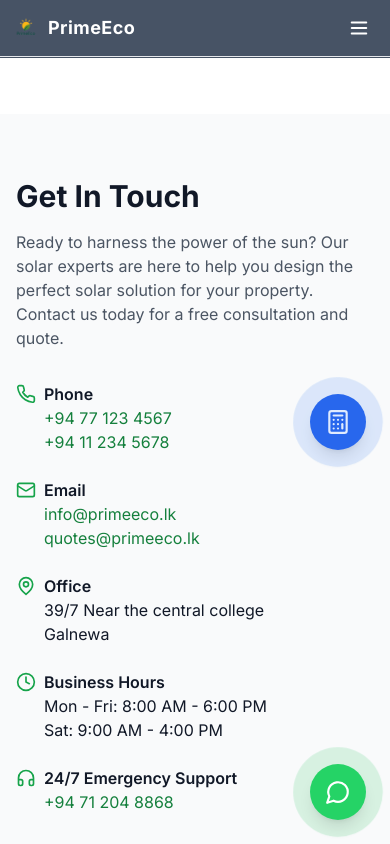
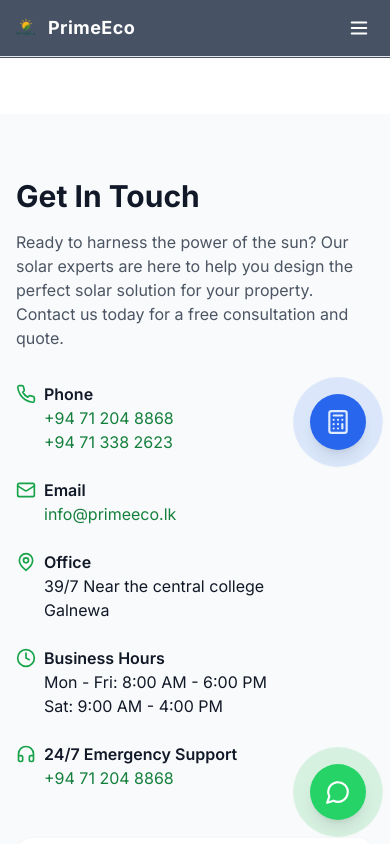
Before and after one commit to drosura-creator/primeeco_site, a React (Vite) app: page /contact in a window 390 px wide. Shown: the top 844 px of the page. Built offline with nearby package versions, Linux system fonts and the light colour scheme; no server answers.

Commit message:
Update Contact.tsx
Updated phone number, email, and address on the contact section.

```diff
--- a/src/components/Contact.tsx
+++ b/src/components/Contact.tsx
@@ -49,10 +49,10 @@ export default function Contact() {
                 <Phone className="w-5 h-5 text-green-600" /> Phone
               </h3>
               <p className="ml-7">
-                <a href="tel:+94771234567" className="text-green-700 hover:underline">+94 77 123 4567</a>
+                <a href="tel:+94712048868" className="text-green-700 hover:underline">+94 71 204 8868</a>
               </p>
               <p className="ml-7">
-                <a href="tel:+94112345678" className="text-green-700 hover:underline">+94 11 234 5678</a>
+                <a href="tel:+94713382623" className="text-green-700 hover:underline">+94 71 338 2623 </a>
               </p>
             </div>
 
@@ -63,9 +63,7 @@ export default function Contact() {
               <p className="ml-7">
                 <a href="mailto:info@primeeco.lk" className="text-green-700 hover:underline">info@primeeco.lk</a>
               </p>
-              <p className="ml-7">
-                <a href="mailto:quotes@primeeco.lk" className="text-green-700 hover:underline">quotes@primeeco.lk</a>
-              </p>
+
             </div>
 
             <div>
```
